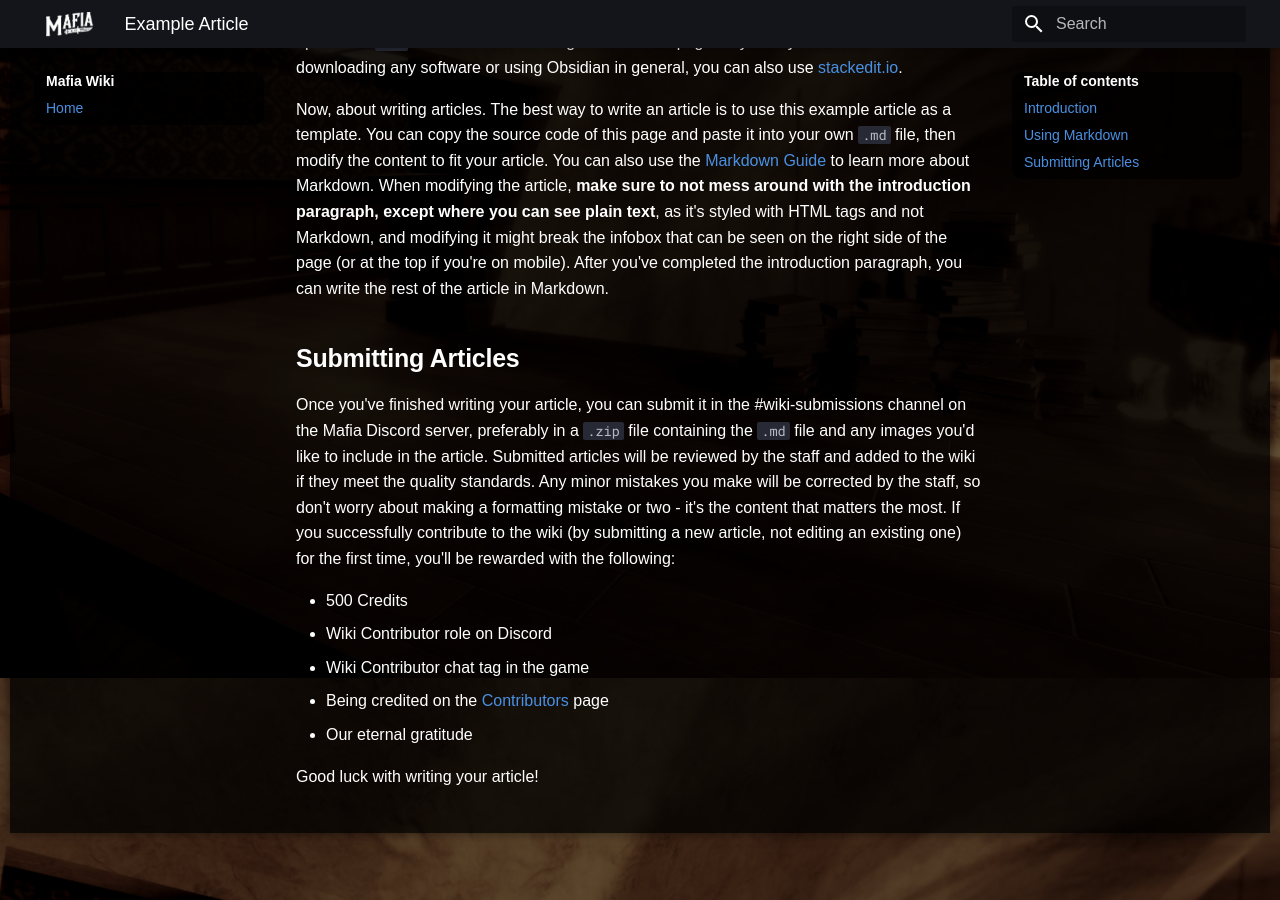
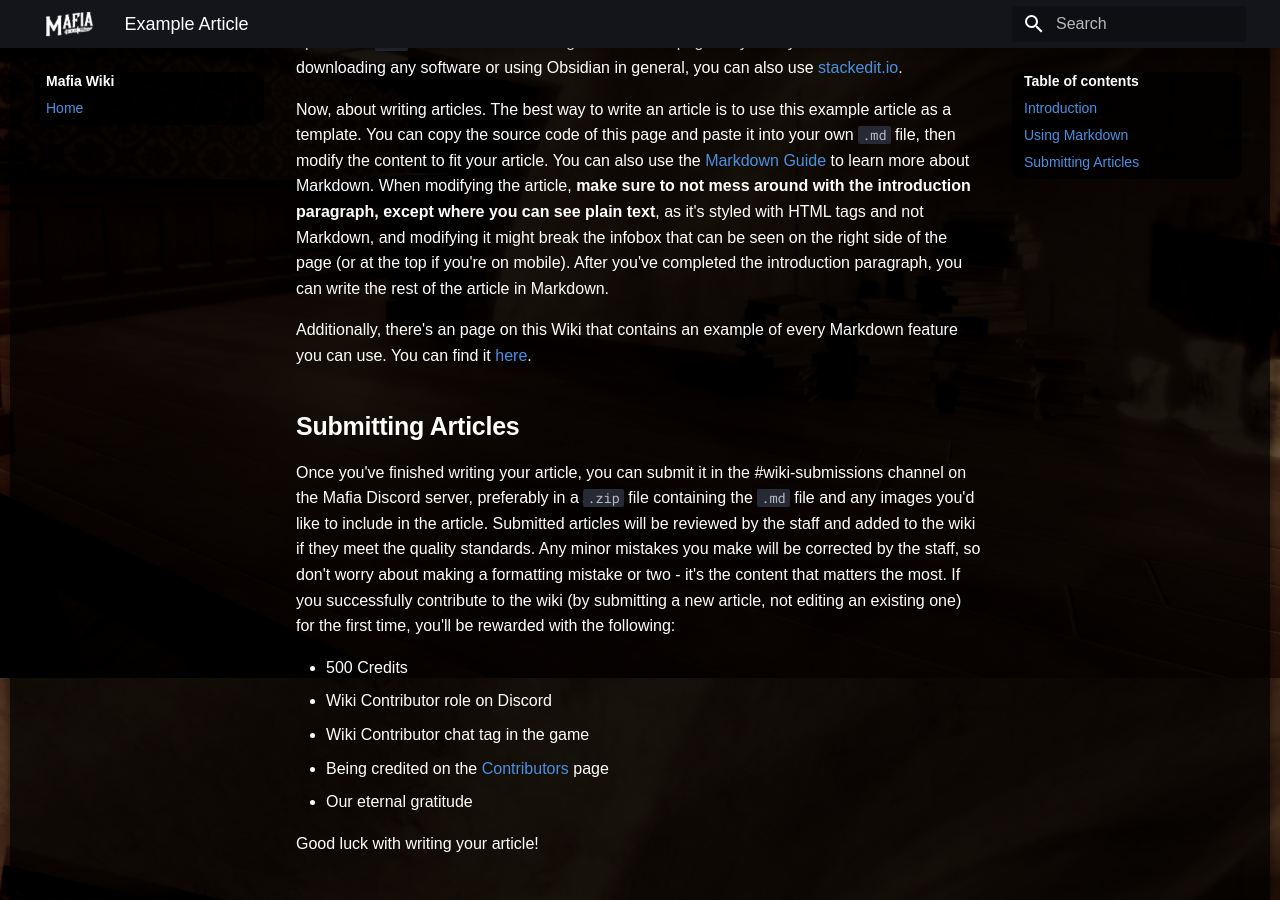
Before and after one commit to OctaNebula/mafia-wiki, an MkDocs documentation site: the page built from docs/meta/exampleArticle.md, in a window 1280 px wide and 900 px high, scrolled down 1122 px. Built offline with MkDocs 1.6.1 and Material for MkDocs 9.7.7, drawn with Linux system fonts in a browser that asks for light colours; some web fonts are replaced.

Commit message:
expanded example article

```diff
--- a/docs/meta/exampleArticle.md
+++ b/docs/meta/exampleArticle.md
@@ -59,6 +59,8 @@ If you'd like to avoid downloading any software or using Obsidian in general, yo
 
 Now, about writing articles. The best way to write an article is to use this example article as a template. You can copy the source code of this page and paste it into your own `.md` file, then modify the content to fit your article. You can also use the [Markdown Guide](https://www.markdownguide.org/) to learn more about Markdown. When modifying the article, **make sure to not mess around with the introduction paragraph, except where you can see plain text**, as it's styled with HTML tags and not Markdown, and modifying it might break the infobox that can be seen on the right side of the page (or at the top if you're on mobile). After you've completed the introduction paragraph, you can write the rest of the article in Markdown.
 
+Additionally, there's an page on this Wiki that contains an example of every Markdown feature you can use. You can find it [here](https://mafiawiki.astrofare.xyz/meta/formatting).
+
 ## **Submitting Articles**
 
 Once you've finished writing your article, you can submit it in the #wiki-submissions channel on the Mafia Discord server, preferably in a `.zip` file containing the `.md` file and any images you'd like to include in the article. Submitted articles will be reviewed by the staff and added to the wiki if they meet the quality standards. Any minor mistakes you make will be corrected by the staff, so don't worry about making a formatting mistake or two - it's the content that matters the most.
```
